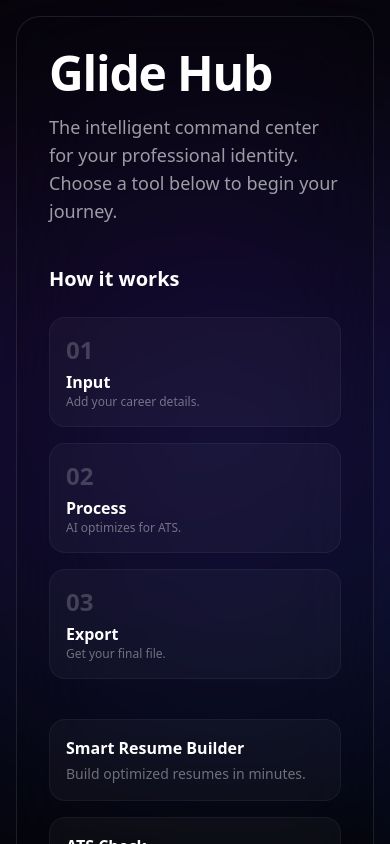
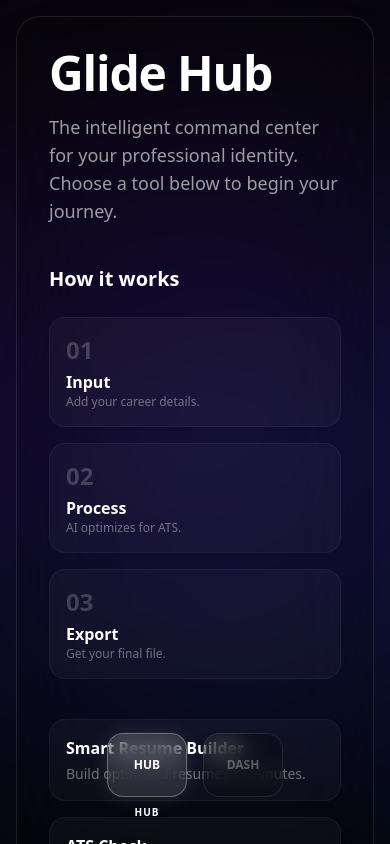
Before and after one commit to Gouthamnagulapati/Glide-, a Next.js app: page /hub in a window 390 px wide. Shown: the top 844 px of the page. Built offline with nearby package versions, Linux system fonts and the light colour scheme.

Commit message:
fix: make navigation responsive for mobile

```diff
--- a/src/app/hub/page.tsx
+++ b/src/app/hub/page.tsx
@@ -12,7 +12,7 @@ export default function Hub() {
       <BreathingBackground />
 
       {/* Sleek Vertical Floating Dock */}
-      <nav className="fixed left-6 top-1/2 -translate-y-1/2 z-50 hidden lg:flex flex-col gap-6">
+      <nav className="fixed bottom-6 left-1/2 -translate-x-1/2 lg:left-6 lg:top-1/2 lg:-translate-y-1/2 lg:translate-x-0 z-50 flex flex-row lg:flex-col gap-4 lg:gap-6">
         <button
           onClick={() => router.push('/hub')}
           className="group flex flex-col items-center gap-2 text-white transition-all"
```
